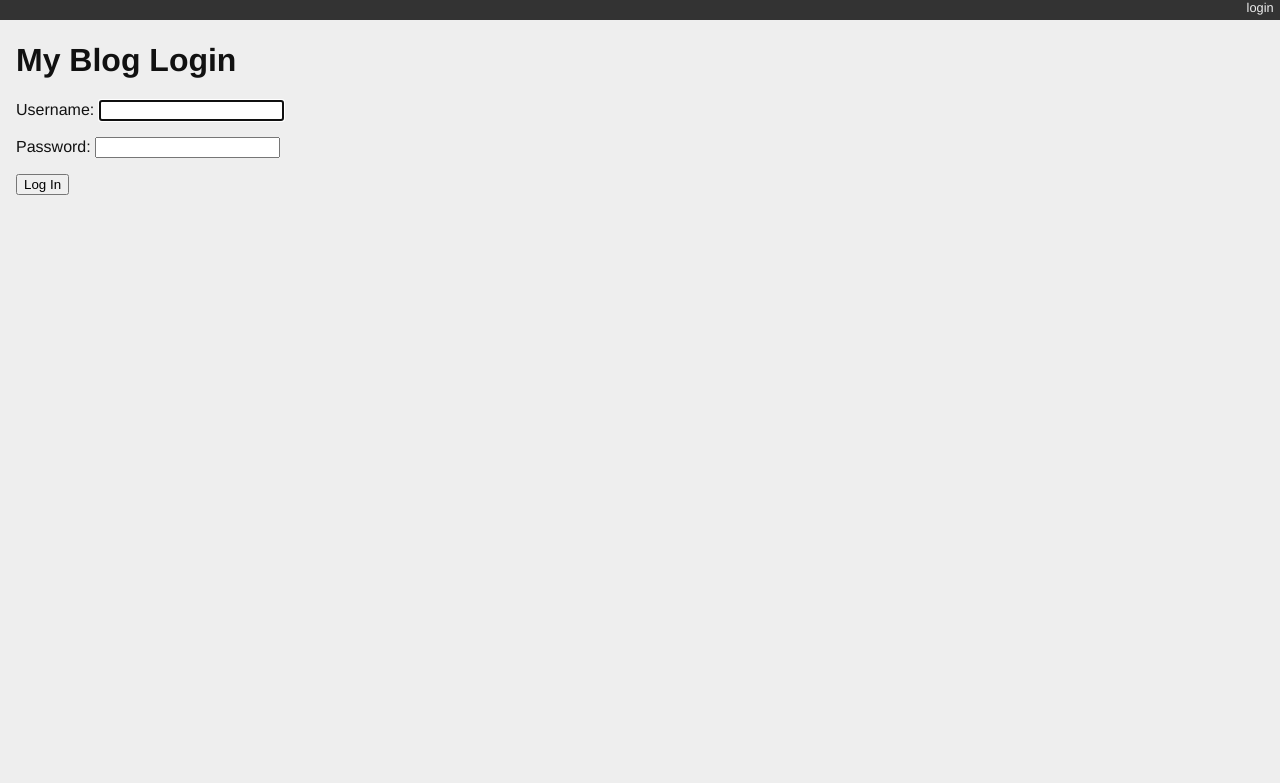
After one commit to s-karma-kar/django-blog, a Django app: page /login/ in a window 1280 px wide. The commit adds this page. Shown: the top 783 px of the page. Run offline with Django 3.2, Linux system fonts and the light colour scheme.

Commit message:
submistting lesson 7 activity

```diff
--- /dev/null
+++ b/blogging/static/django_blog.css
@@ -0,0 +1,74 @@
+body {
+    background-color: #eee;
+    color: #111;
+    font-family: "HelveticaNeue-Light", "Helvetica Neue Light", "Helvetica Neue", Helvetica, Arial, "Lucida Grande", sans-serif;
+    margin:0;
+    padding:0;
+}
+#container {
+    margin:0;
+    padding:0;
+    margin-top: 0px;
+}
+#header {
+    background-color: #333;
+    border-botton: 1px solid #111;
+    margin:0;
+    padding:0;
+}
+#control-bar {
+    margin: 0em 0em 1em;
+    list-style: none;
+    list-style-type: none;
+    text-align: right;
+    color: #eee;
+    font-size: 80%;
+    padding-bottom: 0.4em;
+}
+#control-bar li {
+    display: inline-block;
+}
+#control-bar li a {
+    color: #eee;
+    padding: 0.5em;
+    text-decoration: none;
+}
+#control-bar li a:hover {
+    color: #cce;
+}
+#content {
+    margin: 0em 1em 1em;
+}
+
+ul#entries {
+    list-style: none;
+    list-style-type: none;
+}
+div.entry {
+    margin-right: 2em;
+    margin-top: 1em;
+    border-top: 1px solid #cecece;
+}
+ul#entries li:first-child div.entry {
+    border-top: none;
+    margin-top: 0em;
+}
+div.entry-body {
+    margin-left: 2em;
+}
+.notification {
+    float: right;
+    text-align: center;
+    width: 25%;
+    padding: 1em;
+}
+.info {
+    background-color: #aae;
+}
+ul.categories {
+    list-style: none;
+    list-style-type: none;
+}
+ul.categories li {
+    display: inline;
+}
--- /dev/null
+++ b/blogging/urls.py
@@ -0,0 +1,7 @@
+from django.urls import path
+from .views import detail_view, list_view
+
+urlpatterns = [
+    path('', list_view, name="blog_index"),
+    path('posts/<int:post_id>/', detail_view, name="blog_detail"),
+]
--- a/mysite/settings.py
+++ b/mysite/settings.py
@@ -11,6 +11,8 @@ https://docs.djangoproject.com/en/2.1/ref/settings/
 """
 
 import os
+
+DEFAULT_AUTO_FIELD = 'django.db.models.BigAutoField'
 
 # Build paths inside the project like this: os.path.join(BASE_DIR, ...)
 BASE_DIR = os.path.dirname(os.path.dirname(os.path.abspath(__file__)))
@@ -120,3 +122,7 @@ USE_TZ = True
 # https://docs.djangoproject.com/en/2.1/howto/static-files/
 
 STATIC_URL = '/static/'
+
+
+LOGIN_URL = '/login/'
+LOGIN_REDIRECT_URL = '/'
--- a/mysite/templates/base.html
+++ b/mysite/templates/base.html
@@ -1,13 +1,26 @@
-<!DOCTYPE html>
+{% load static %}
 <html>
 <head>
     <title>My Django Blog</title>
+    <link rel="stylesheet" href="{% static 'django_blog.css' %}" type="text/css">
 </head>
 <body>
+    <div id="header">
+        <ul id="control-bar">
+            {% if user.is_authenticated %}
+                {% if user.is_staff %}
+                    <li><a href="{% url 'admin:index' %}">admin</a></li>
+                {% endif %}
+                <li><a href="{% url 'logout' %}">logout</a></li>
+            {% else %}
+                <li><a href="{% url 'login' %}">login</a></li>
+            {% endif %}
+        </ul>
+    </div>
     <div id="container">
         <div id="content">
             {% block content %}
-       [content will go here]
+
             {% endblock %}
         </div>
     </div>
--- /dev/null
+++ b/mysite/templates/login.html
@@ -0,0 +1,9 @@
+{% extends "base.html" %}
+
+{% block content %}
+<h1>My Blog Login</h1>
+<form action="" method="POST">{% csrf_token %}
+  {{ form.as_p }}
+  <p><input type="submit" value="Log In"></p>
+</form>
+{% endblock %}
--- a/mysite/urls.py
+++ b/mysite/urls.py
@@ -19,8 +19,13 @@ Including another URLconf
 
 from django.contrib import admin
 from django.urls import path, include  # <-- Make sure you have both of these imports.
+from django.contrib.auth.views import LoginView, LogoutView
 
 urlpatterns = [
     path('polling/', include('polling.urls')),  # <-- Add this
     path('admin/', admin.site.urls),
+    path('', include('blogging.urls')),
+    path('login/', LoginView.as_view(template_name='login.html'), name="login"),
+    path('logout/', LogoutView.as_view(next_page='/'), name="logout"),
+
 ]
```
Also changed, not shown: blogging/templates/blogging/detail.html (added, +17 -0 lines), blogging/templates/blogging/list.html (added, +22 -0 lines), blogging/tests.py (+42 -7 lines), blogging/views.py (+36 -1 lines). Lines whose indentation alone changed are shown as unchanged.
